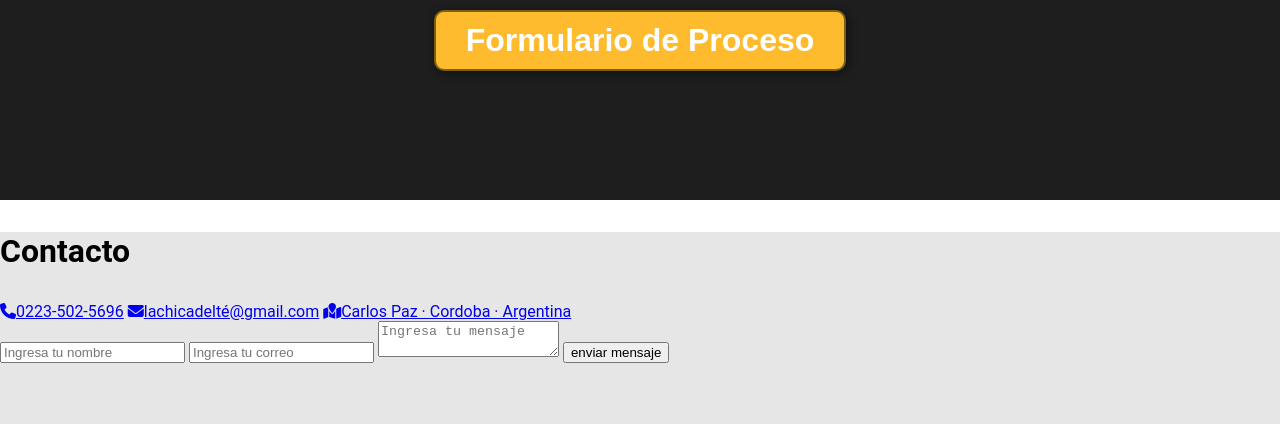
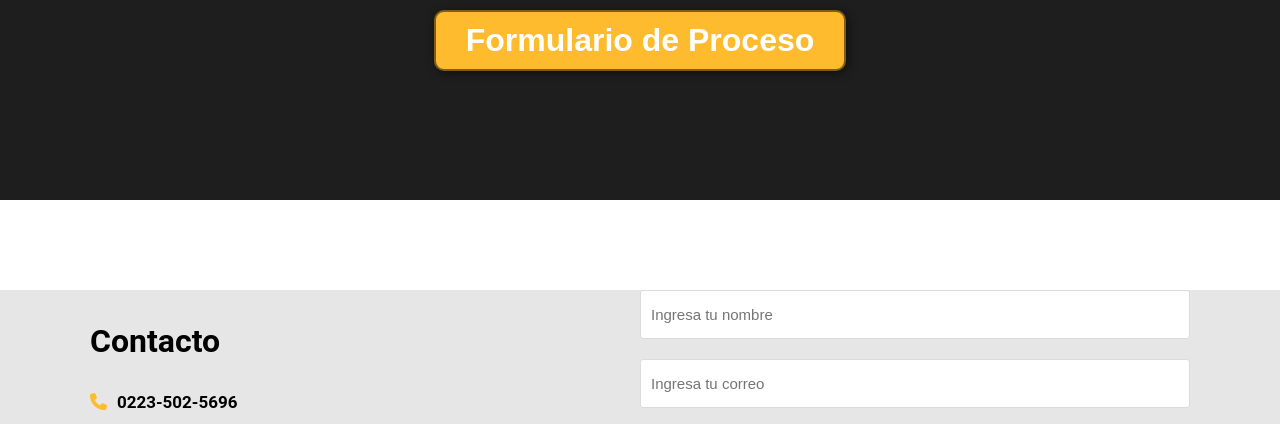
Before and after one commit to SantiagoLongo2/Trabajo-Pr-ctico-Integrador, a plain HTML site: page index.html in a window 1280 px wide. Shown: the part 3586-4010 px from the top of the page. Drawn offline with nearby package versions, Linux system fonts and the light colour scheme.

Commit message:
Update style.css

```diff
--- a/style.css
+++ b/style.css
@@ -95,10 +95,6 @@ header a:hover{
 
 #hero h1{
     color: white;
-}
-
-#introduccion{
-
 }
 
 #introduccion .contenedor{
@@ -206,9 +202,61 @@ footer .contenedor{
     align-items: flex-end;
 }
 
-footer #contactate{
+#contenedor-contacto{
     margin: 0;
+    padding: 0;
+    width: 100%;
+    max-width: 1100px;
+    margin: auto;
+    display: grid;
+    grid-template-columns: repeat(2,1fr);
+    margin-top: 90px;
 }
+
+#contenedor-contacto a{
+    font-size: 17px;
+    display: inline-block;
+    text-decoration: none;
+    width: 100%;
+    margin-bottom: 15px;
+    color: black;
+    font-weight: 700;
+}
+
+#contenedor-contacto a i{
+    color: #fdbb2d;
+    margin-right: 10px;
+}
+
+#contenedor-contacto form .campo, textarea{
+    width: 100%;
+    padding: 15px 10px;
+    font-size: 15px;
+    border: 1px solid #dbdbdb;
+    margin-bottom: 20px;
+    border-radius: 3px;
+    outline: 0px;
+}
+
+#contenedor-contacto form textarea{
+    max-width: 530px;
+    min-width: 530px;
+    min-height: 140px;
+    max-height: 150px;
+}
+
+#contenedor-contacto .btn-enviar{
+    padding: 15px;
+    font-size: 16px;
+    border: none;
+    outline: 0px;
+    background: #fdbb2d;
+    color: white;
+    border-radius: 3px;
+    cursor: pointer;
+    transition: all 300ms ease;
+}
+
 
 @media (min-width: 702px){
     header{
@@ -302,16 +350,9 @@ footer #contactate{
 
     #final button{
         font-size: 2em;
-        cursor:pointer
     }
 
     footer .contenedor{
         justify-content: flex-end;
     }
 }
-
-#github{
-    margin-left: 38px;
-    margin-top: 20px;
-    cursor: pointer;
-}
```
